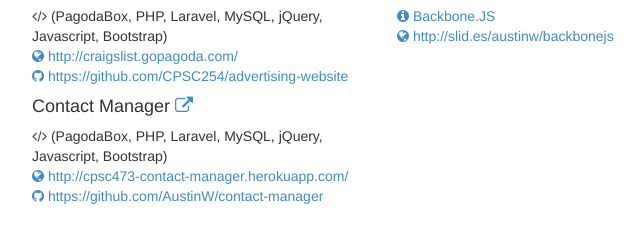
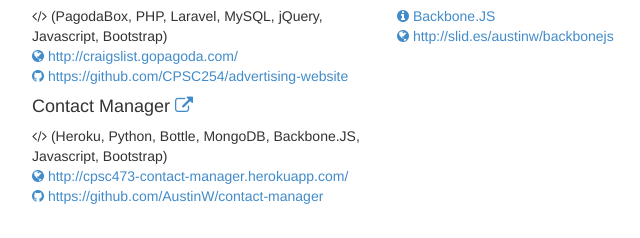
Before and after one commit to AustinW/resume, a plain HTML site: page index.html in a window 1280 px wide. Shown: the part 1366-1604 px from the top of the page, 258-898 px from the left. Drawn offline with Linux system fonts and the light colour scheme.

Commit message:
Corrected contact manager app details

```diff
--- a/index.html
+++ b/index.html
@@ -128,7 +128,7 @@
             <h4>Contact Manager <a href="http://cpsc473-contact-manager.herokuapp.com/" target="_blank"><i class="icon-external-link"></i></a></h4>
             <p>
               <ul class="list-unstyled">
-                <li><i class="icon-code"></i> (PagodaBox, PHP, Laravel, MySQL, jQuery, Javascript, Bootstrap)</li>
+                <li><i class="icon-code"></i> (Heroku, Python, Bottle, MongoDB, Backbone.JS, Javascript, Bootstrap)</li>
                 <li><a href="http://cpsc473-contact-manager.herokuapp.com/" target="_blank"><i class="icon-globe"></i> http://cpsc473-contact-manager.herokuapp.com/</a></li>
                 <li><a href="https://github.com/AustinW/contact-manager" target="_blank"><i class="icon-github"></i> https://github.com/AustinW/contact-manager</a></li>
               </ul>
```
